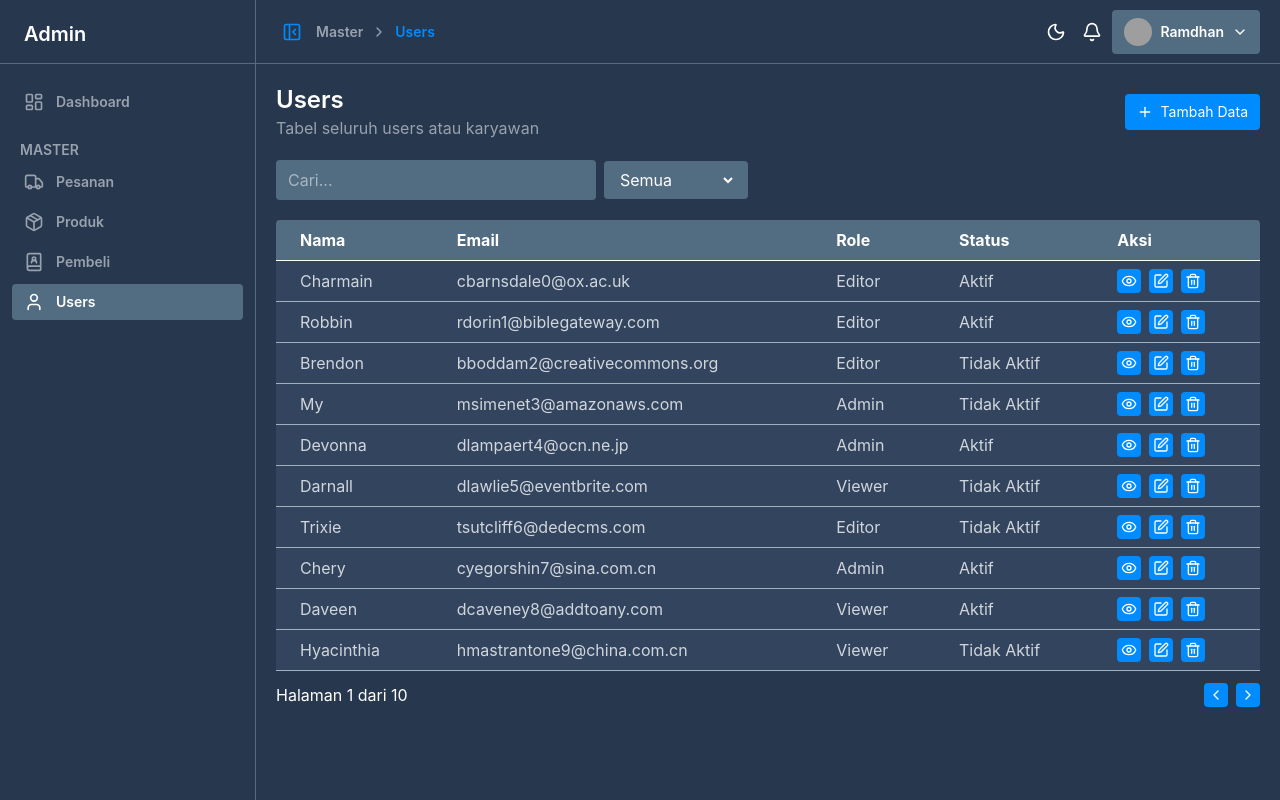
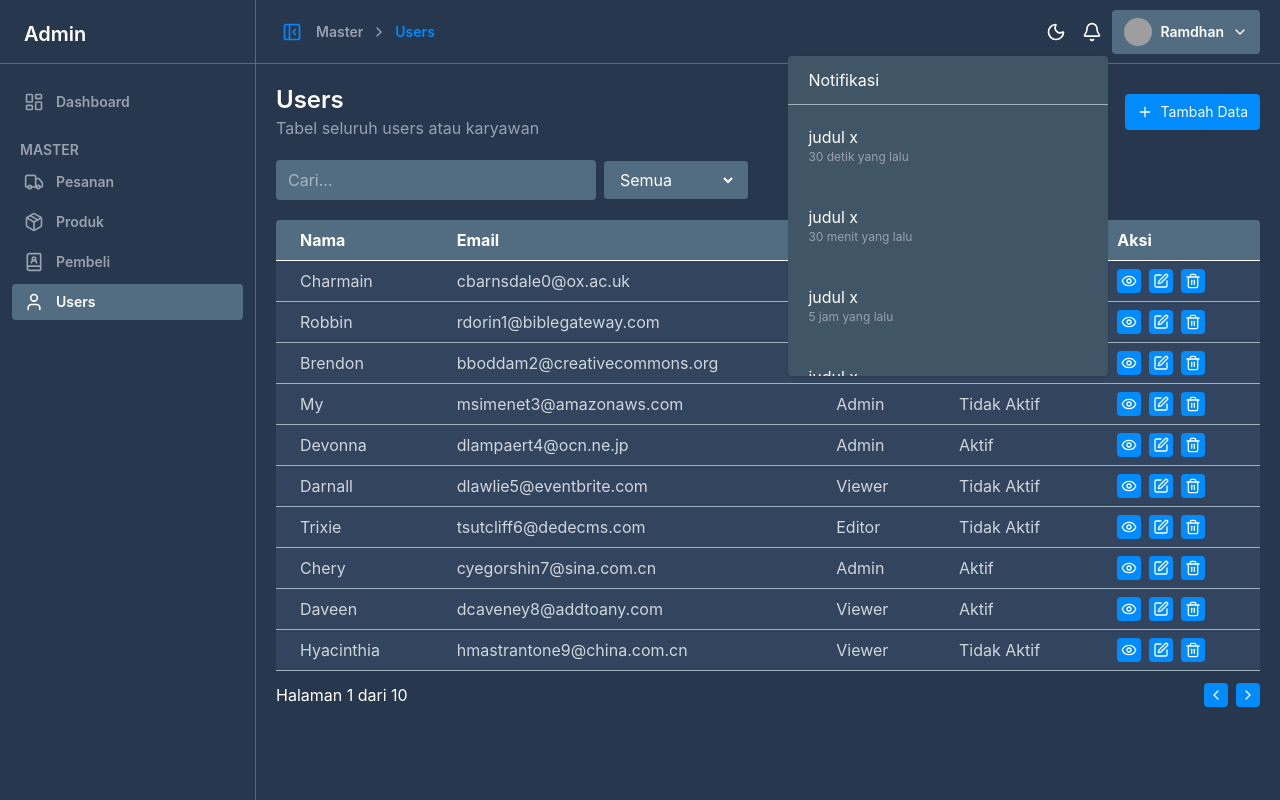
Before and after one commit to RAMDHAN-MQ/react-admin-dashboard, a React (Vite) app: page /master/users in a window 1280 px wide. Both pictures are taken after a click on the button 1092 px from the left and 31 px from the top of the page. Built offline with nearby package versions, Linux system fonts and the light colour scheme; grey boxes are pictures that could not be loaded.

Commit message:
add: dropdown pada notifikasi

```diff
--- a/src/components/layouts/MainContent.tsx
+++ b/src/components/layouts/MainContent.tsx
@@ -11,16 +11,20 @@ import IconButton from "../ui/IconButton";
 import Breadcrumb from "../ui/Breadcrumb";
 import { useState, type ReactNode } from "react";
 import { Link } from "react-router-dom";
+import NotificationItem from "../ui/NotificationItem";
 
 type Props = {
   children: ReactNode;
 };
 
 export default function MainContent({ children }: Props) {
-  const [isDrop, setIsDrop] = useState(false);
+  const [isDrop, setIsDrop] = useState({
+    profile: false,
+    notifikasi: false,
+  });
 
   return (
-    <div className="main-content bg-tema-4 flex-1">
+    <div className="main-content bg-tema-4 flex-1 overflow-y-auto">
       <div className="nav border-b border-b-tema-3 flex items-center justify-between h-16 p-5">
         <div className="nav-kiri flex gap-2 items-center font-semibold text-sm">
           <IconButton
@@ -30,13 +34,58 @@ export default function MainContent({ children }: Props) {
           />
           <Breadcrumb />
         </div>
-        <div className="nav-kanan flex gap-1 items-center text-white ">
+        <div className="nav-kanan flex gap-1 items-center text-white">
           <IconButton icon={<Moon size={20} />} variant="" onClick={() => {}} />
-          <IconButton icon={<Bell size={20} />} variant="" onClick={() => {}} />
-          <div className="dropdown relative">
+          <div className="relative">
+            <IconButton
+              icon={<Bell size={20} />}
+              variant=""
+              onClick={() =>
+                setIsDrop((e) => ({
+                  profile: false,
+                  notifikasi: !e.notifikasi,
+                }))
+              }
+            />
+            {isDrop.notifikasi && (
+              <div className="flex flex-col my-2 rounded absolute bg-tema-3-shadow w-80 right-0 top-full shadow max-h-80">
+                <div className="px-5 py-3 border-b border-b-tema-2">
+                  Notifikasi
+                </div>
+                <ul className="overflow-y-scroll">
+                  <NotificationItem
+                    judul="judul x"
+                    waktu="30 detik yang lalu"
+                  />
+                  <NotificationItem
+                    judul="judul x"
+                    waktu="30 menit yang lalu"
+                  />
+                  <NotificationItem
+                    judul="judul x"
+                    waktu="5 jam yang lalu"
+                  />
+                  <NotificationItem
+                    judul="judul x"
+                    waktu="5 jam yang lalu"
+                  />
+                  <NotificationItem
+                    judul="judul x"
+                    waktu="5 jam yang lalu"
+                  />
+                </ul>
+              </div>
+            )}
+          </div>
+          <div className="relative">
             <button
               className="flex items-center gap-2 cursor-pointer rounded py-2 px-3 bg-tema-3 text-sm hover:bg-tema-3-shadow"
-              onClick={() => setIsDrop(!isDrop)}
+              onClick={() =>
+                setIsDrop((e) => ({
+                  profile: !e.profile,
+                  notifikasi: false,
+                }))
+              }
             >
               <span className="inline-flex items-center justify-center shrink-0 select-none rounded-full align-middle bg-elevated size-7 text-sm">
                 <img
@@ -47,8 +96,8 @@ export default function MainContent({ children }: Props) {
               <span className="font-semibold">Ramdhan</span>
               <ChevronDown size={16} strokeWidth={2} />
             </button>
-            {isDrop && (
-              <div className="flex flex-col my-2 rounded absolute bg-tema-3-shadow w-44 right-0 top-full">
+            {isDrop.profile && (
+              <div className="flex flex-col my-2 rounded absolute bg-tema-3-shadow w-44 right-0 top-full shadow">
                 <Link
                   to=""
                   className="flex gap-2 items-center px-3 py-2 hover:bg-tema-3"
--- a/src/components/layouts/Sidebar.tsx
+++ b/src/components/layouts/Sidebar.tsx
@@ -3,7 +3,7 @@ import ItemMenu from "../ui/ItemMenu";
 
 export default function Sidebar() {
   return (
-    <div className="side-kiri bg-tema-4 w-64 border-r border-r-tema-3">
+    <div className="side-kiri bg-tema-4 w-64 border-r border-r-tema-3 overflow-y-auto">
       <div className="nav border-b border-b-tema-3 h-16 py-5 px-6">
         <span className="text-xl font-semibold text-white">Admin</span>
       </div>
--- /dev/null
+++ b/src/components/ui/NotificationItem.tsx
@@ -0,0 +1,15 @@
+type Props = {
+  judul: string;
+  waktu: string;
+};
+
+export default function NotificationItem({ judul, waktu }: Props) {
+  return (
+    <li className="flex items-center gap-2 p-5 cursor-pointer hover:bg-tema-3">
+      <div className="flex flex-col">
+        <div className="">{judul}</div>
+        <div className="text-xs text-gray-400">{waktu}</div>
+      </div>
+    </li>
+  );
+}
```
Also changed, not shown: src/components/ui/Table.tsx (+7 -3 lines).
